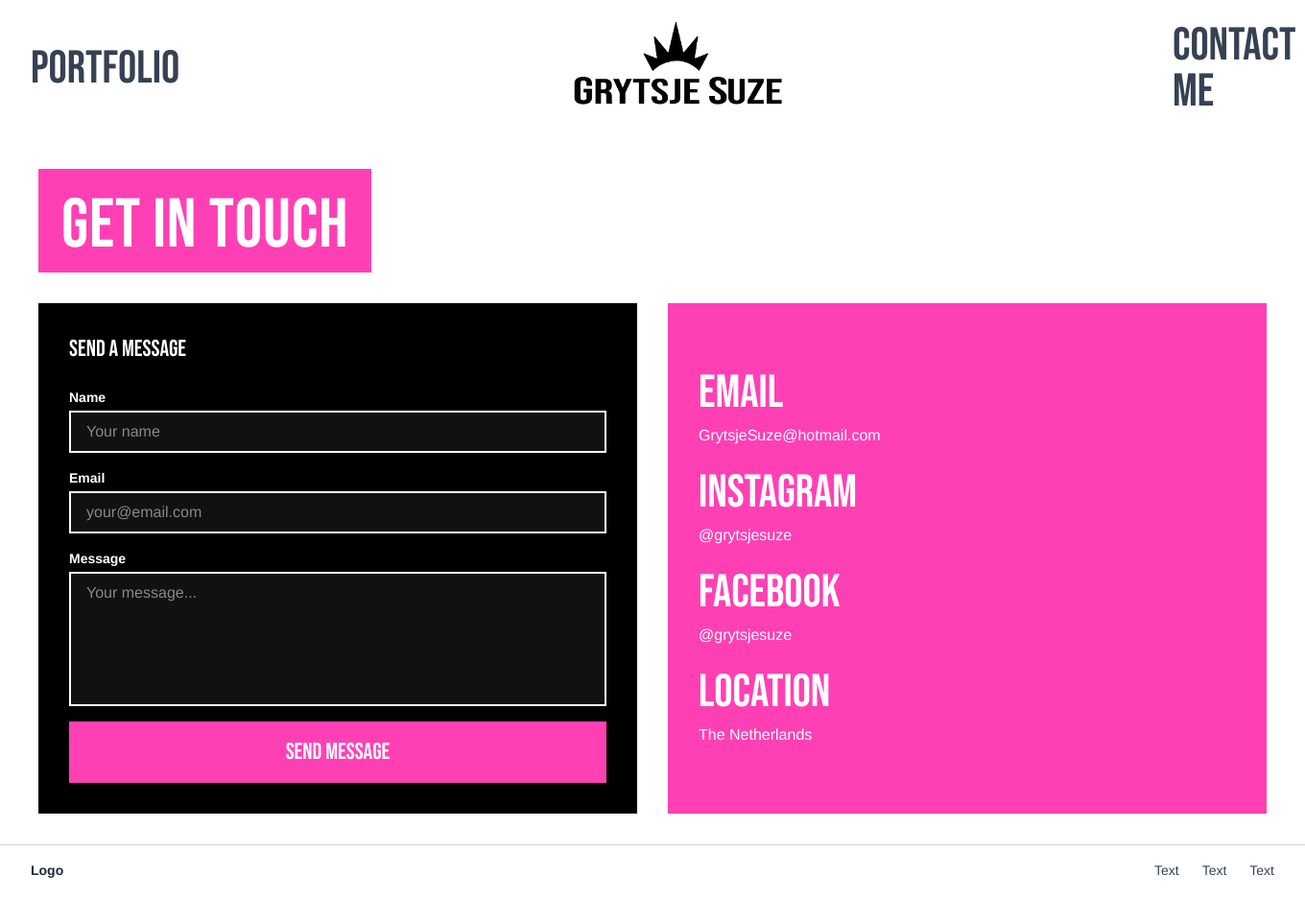
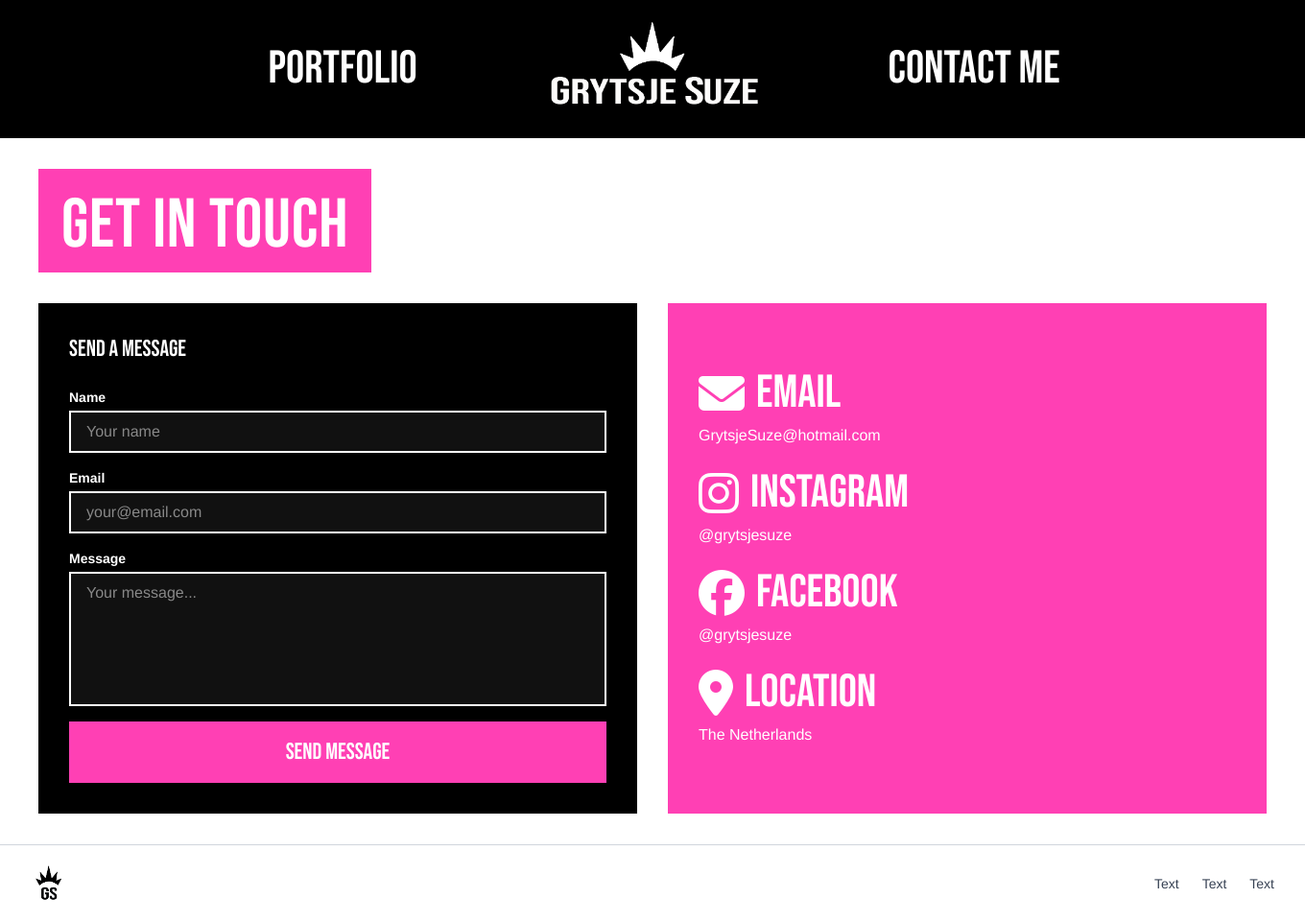
Before and after one commit to Nickey-Loots/project_Grytsje_Suze, a PHP site: page /contact.php in a window 1360 px wide. Shown: the whole page at 96% size. Before the commit the page ends 915 px from the top, so only its background shows below. Run offline with PHP 8.4, Linux system fonts and the light colour scheme.

Commit message:
mobile fixes for contact and home page

```diff
--- a/contact.php
+++ b/contact.php
@@ -6,33 +6,34 @@
     <title>Contact</title>
     <link href="https://fonts.googleapis.com/css2?family=Bebas+Neue&display=swap" rel="stylesheet">
     <link href="./public/css/output.css" rel="stylesheet">
+    <link href="https://cdnjs.cloudflare.com/ajax/libs/font-awesome/6.5.0/css/all.min.css" rel="stylesheet">
 </head>
 <body class="flex flex-col min-h-screen" style="font-family: 'Helvetica World', Helvetica, Arial, sans-serif;">
 
     <!-- Navbar -->
-    <header class="px-8 py-4 flex items-center justify-between">
-        <nav class="text-gray-700 flex-1 flex justify-end pr-100 text-5xl" style="font-family: 'Bebas Neue', sans-serif;"><a href="portfolio.php">Portfolio</a></nav>
-        <div class="flex-shrink-0 flex items-center justify-center">
-            <a href="index.php"><img src="./images/GS Grytsje Suze Logo goed-01.png" alt="GS Grytsje Suze Logo" class="h-28 w-auto"></a>
+    <header class="px-4 md:px-8 py-4 flex items-center justify-between" style="background-color: #000;">
+        <nav class="text-white flex-1 flex justify-end text-2xl md:text-5xl md:pr-24" style="font-family: 'Bebas Neue', sans-serif;"><a href="portfolio.php" class="text-white">Portfolio</a></nav>
+        <div class="flex-shrink-0 flex items-center justify-center px-3 md:px-8">
+            <a href="index.php"><img src="./images/groot logo wit.png" alt="GS Grytsje Suze Logo" class="h-16 md:h-28 w-auto"></a>
         </div>
-        <nav class="text-gray-700 flex-1 flex justify-start pl-100 text-5xl" style="font-family: 'Bebas Neue', sans-serif;"><a href="contact.php">Contact Me</a></nav>
+        <nav class="text-white flex-1 flex justify-start text-2xl md:text-5xl md:pl-24" style="font-family: 'Bebas Neue', sans-serif;"><a href="contact.php" class="text-white">Contact Me</a></nav>
     </header>
 
     <!-- Main -->
-    <main class="flex-1 px-8 py-8">
+    <main class="flex-1 px-4 md:px-8 py-6 md:py-8">
 
         <!-- Heading banner -->
-        <div class="mb-8 flex justify-start items-center max-w-7xl mx-auto">
-            <div class="flex items-center px-6 pt-6 pb-3" style="background-color: #ff40b4; font-family: 'Bebas Neue', sans-serif; letter-spacing: 0.05em;">
-                <span class="text-white" style="font-size: 4.5rem; line-height: 1;">GET IN TOUCH</span>
+        <div class="mb-6 md:mb-8 flex justify-start items-center max-w-7xl mx-auto">
+            <div class="flex items-center px-4 md:px-6 pt-4 md:pt-6 pb-2 md:pb-3" style="background-color: #ff40b4; font-family: 'Bebas Neue', sans-serif; letter-spacing: 0.05em;">
+                <span class="text-white" style="font-size: clamp(2rem, 8vw, 4.5rem); line-height: 1;">GET IN TOUCH</span>
             </div>
         </div>
 
         <!-- Contact section -->
-        <div class="max-w-7xl mx-auto grid grid-cols-2 gap-8">
+        <div class="max-w-7xl mx-auto grid grid-cols-1 md:grid-cols-2 gap-6 md:gap-8">
 
             <!-- Contact form -->
-            <div class="p-8" style="background-color: #000;">
+            <div class="p-6 md:p-8" style="background-color: #000;">
                 <h2 class="text-2xl mb-6 text-white" style="font-family: 'Bebas Neue', sans-serif;">Send a Message</h2>
                 <form action="" method="POST" class="flex flex-col gap-4">
                     <div class="flex flex-col gap-1">
@@ -52,21 +53,21 @@
             </div>
 
             <!-- Contact info -->
-            <div class="flex flex-col gap-6 justify-center px-8 py-8" style="background-color: #ff40b4;">
+            <div class="flex flex-col gap-6 justify-center px-6 md:px-8 py-6 md:py-8" style="background-color: #ff40b4;">
                 <div>
-                    <p class="text-5xl mb-2 text-white" style="font-family: 'Bebas Neue', sans-serif;">Email</p>
+                    <p class="text-3xl md:text-5xl mb-2 text-white flex items-center gap-3" style="font-family: 'Bebas Neue', sans-serif;"><i class="fa-solid fa-envelope"></i> Email</p>
                     <p class="text-white">GrytsjeSuze@hotmail.com</p>
                 </div>
                 <div>
-                    <p class="text-5xl mb-2 text-white" style="font-family: 'Bebas Neue', sans-serif;">Instagram</p>
+                    <p class="text-3xl md:text-5xl mb-2 text-white flex items-center gap-3" style="font-family: 'Bebas Neue', sans-serif;"><i class="fa-brands fa-instagram"></i> Instagram</p>
                     <p class="text-white">@grytsjesuze</p>
                 </div>
                 <div>
-                    <p class="text-5xl mb-2 text-white" style="font-family: 'Bebas Neue', sans-serif;">Facebook</p>
+                    <p class="text-3xl md:text-5xl mb-2 text-white flex items-center gap-3" style="font-family: 'Bebas Neue', sans-serif;"><i class="fa-brands fa-facebook"></i> Facebook</p>
                     <p class="text-white">@grytsjesuze</p>
                 </div>
                 <div>
-                    <p class="text-5xl mb-2 text-white" style="font-family: 'Bebas Neue', sans-serif;">Location</p>
+                    <p class="text-3xl md:text-5xl mb-2 text-white flex items-center gap-3" style="font-family: 'Bebas Neue', sans-serif;"><i class="fa-solid fa-location-dot"></i> Location</p>
                     <p class="text-white">The Netherlands</p>
                 </div>
             </div>
@@ -75,8 +76,8 @@
     </main>
 
     <!-- Footer -->
-    <footer class="border-t border-gray-300 px-8 py-4 flex items-center justify-between">
-        <div class="text-sm font-bold text-gray-800">Logo</div>
+    <footer class="border-t border-gray-300 px-4 md:px-8 py-4 flex flex-col md:flex-row items-center justify-between gap-3">
+        <div><a href="index.php"><img src="./images/GS Grytsje Suze Logo goed-02.png" alt="GS Grytsje Suze Logo 02" class="h-12 w-auto"></a></div>
         <nav class="flex gap-6 text-sm text-gray-700">
             <a href="#" class="hover:underline">Text</a>
             <a href="#" class="hover:underline">Text</a>
--- a/public/css/output.css
+++ b/public/css/output.css
@@ -8,37 +8,35 @@
     --font-mono: ui-monospace, SFMono-Regular, Menlo, Monaco, Consolas, "Liberation Mono",
       "Courier New", monospace;
     --color-pink-500: oklch(65.6% 0.241 354.308);
-    --color-pink-600: oklch(59.2% 0.249 0.584);
     --color-gray-300: oklch(87.2% 0.01 258.338);
-    --color-gray-500: oklch(55.1% 0.027 264.364);
     --color-gray-600: oklch(44.6% 0.03 256.802);
     --color-gray-700: oklch(37.3% 0.034 259.733);
     --color-gray-800: oklch(27.8% 0.033 256.848);
-    --color-gray-900: oklch(21% 0.034 264.665);
     --color-black: #000;
     --color-white: #fff;
     --spacing: 0.25rem;
-    --container-4xl: 56rem;
-    --container-5xl: 64rem;
-    --container-6xl: 72rem;
     --container-7xl: 80rem;
     --text-xs: 0.75rem;
     --text-xs--line-height: calc(1 / 0.75);
     --text-sm: 0.875rem;
     --text-sm--line-height: calc(1.25 / 0.875);
+    --text-base: 1rem;
+    --text-base--line-height: calc(1.5 / 1);
     --text-lg: 1.125rem;
     --text-lg--line-height: calc(1.75 / 1.125);
     --text-xl: 1.25rem;
     --text-xl--line-height: calc(1.75 / 1.25);
     --text-2xl: 1.5rem;
     --text-2xl--line-height: calc(2 / 1.5);
+    --text-3xl: 1.875rem;
+    --text-3xl--line-height: calc(2.25 / 1.875);
+    --text-4xl: 2.25rem;
+    --text-4xl--line-height: calc(2.5 / 2.25);
     --text-5xl: 3rem;
     --text-5xl--line-height: 1;
-    --text-7xl: 4.5rem;
-    --text-7xl--line-height: 1;
+    --text-6xl: 3.75rem;
+    --text-6xl--line-height: 1;
     --font-weight-bold: 700;
-    --tracking-widest: 0.1em;
-    --radius-lg: 0.5rem;
     --radius-xl: 0.75rem;
     --default-transition-duration: 150ms;
     --default-transition-timing-function: cubic-bezier(0.4, 0, 0.2, 1);
@@ -207,14 +205,14 @@
   .mx-auto {
     margin-inline: auto;
   }
-  .mt-8 {
-    margin-top: calc(var(--spacing) * 8);
-  }
-  .mb-1 {
-    margin-bottom: calc(var(--spacing) * 1);
+  .mt-4 {
+    margin-top: calc(var(--spacing) * 4);
   }
   .mb-2 {
     margin-bottom: calc(var(--spacing) * 2);
+  }
+  .mb-4 {
+    margin-bottom: calc(var(--spacing) * 4);
   }
   .mb-6 {
     margin-bottom: calc(var(--spacing) * 6);
@@ -228,11 +226,14 @@
   .grid {
     display: grid;
   }
-  .table {
-    display: table;
+  .hidden {
+    display: none;
   }
-  .h-28 {
-    height: calc(var(--spacing) * 28);
+  .h-12 {
+    height: calc(var(--spacing) * 12);
+  }
+  .h-16 {
+    height: calc(var(--spacing) * 16);
   }
   .h-full {
     height: 100%;
@@ -252,20 +253,14 @@
   .flex-1 {
     flex: 1;
   }
-  .flex-shrink {
-    flex-shrink: 1;
-  }
   .flex-shrink-0 {
     flex-shrink: 0;
   }
-  .border-collapse {
-    border-collapse: collapse;
-  }
-  .resize {
-    resize: both;
-  }
   .resize-none {
     resize: none;
+  }
+  .grid-cols-1 {
+    grid-template-columns: repeat(1, minmax(0, 1fr));
   }
   .grid-cols-2 {
     grid-template-columns: repeat(2, minmax(0, 1fr));
@@ -294,14 +289,14 @@
   .gap-2 {
     gap: calc(var(--spacing) * 2);
   }
+  .gap-3 {
+    gap: calc(var(--spacing) * 3);
+  }
   .gap-4 {
     gap: calc(var(--spacing) * 4);
   }
   .gap-6 {
     gap: calc(var(--spacing) * 6);
-  }
-  .gap-8 {
-    gap: calc(var(--spacing) * 8);
   }
   .overflow-hidden {
     overflow: hidden;
@@ -311,10 +306,6 @@
   }
   .rounded-xl {
     border-radius: var(--radius-xl);
-  }
-  .border {
-    border-style: var(--tw-border-style);
-    border-width: 1px;
   }
   .border-2 {
     border-style: var(--tw-border-style);
@@ -341,10 +332,6 @@
     --tw-gradient-position: to top in oklab;
     background-image: linear-gradient(var(--tw-gradient-stops));
   }
-  .from-black {
-    --tw-gradient-from: var(--color-black);
-    --tw-gradient-stops: var(--tw-gradient-via-stops, var(--tw-gradient-position), var(--tw-gradient-from) var(--tw-gradient-from-position), var(--tw-gradient-to) var(--tw-gradient-to-position));
-  }
   .from-black\/50 {
     --tw-gradient-from: color-mix(in srgb, #000 50%, transparent);
     @supports (color: color-mix(in lab, red, red)) {
@@ -359,8 +346,11 @@
   .object-cover {
     object-fit: cover;
   }
-  .p-8 {
-    padding: calc(var(--spacing) * 8);
+  .p-6 {
+    padding: calc(var(--spacing) * 6);
+  }
+  .px-3 {
+    padding-inline: calc(var(--spacing) * 3);
   }
   .px-4 {
     padding-inline: calc(var(--spacing) * 4);
@@ -380,31 +370,25 @@
   .py-4 {
     padding-block: calc(var(--spacing) * 4);
   }
+  .py-5 {
+    padding-block: calc(var(--spacing) * 5);
+  }
   .py-6 {
     padding-block: calc(var(--spacing) * 6);
   }
-  .py-8 {
-    padding-block: calc(var(--spacing) * 8);
+  .pt-4 {
+    padding-top: calc(var(--spacing) * 4);
   }
-  .pt-6 {
-    padding-top: calc(var(--spacing) * 6);
-  }
-  .pr-100 {
-    padding-right: calc(var(--spacing) * 100);
-  }
-  .pb-3 {
-    padding-bottom: calc(var(--spacing) * 3);
-  }
-  .pl-100 {
-    padding-left: calc(var(--spacing) * 100);
+  .pb-2 {
+    padding-bottom: calc(var(--spacing) * 2);
   }
   .text-2xl {
     font-size: var(--text-2xl);
     line-height: var(--tw-leading, var(--text-2xl--line-height));
   }
-  .text-5xl {
-    font-size: var(--text-5xl);
-    line-height: var(--tw-leading, var(--text-5xl--line-height));
+  .text-3xl {
+    font-size: var(--text-3xl);
+    line-height: var(--tw-leading, var(--text-3xl--line-height));
   }
   .text-sm {
     font-size: var(--text-sm);
@@ -424,22 +408,12 @@
   .text-gray-700 {
     color: var(--color-gray-700);
   }
-  .text-gray-800 {
-    color: var(--color-gray-800);
-  }
   .text-white {
     color: var(--color-white);
-  }
-  .underline {
-    text-decoration-line: underline;
   }
   .shadow-lg {
     --tw-shadow: 0 10px 15px -3px var(--tw-shadow-color, rgb(0 0 0 / 0.1)), 0 4px 6px -4px var(--tw-shadow-color, rgb(0 0 0 / 0.1));
     box-shadow: var(--tw-inset-shadow), var(--tw-inset-ring-shadow), var(--tw-ring-offset-shadow), var(--tw-ring-shadow), var(--tw-shadow);
-  }
-  .outline {
-    outline-style: var(--tw-outline-style);
-    outline-width: 1px;
   }
   .transition-all {
     transition-property: all;
@@ -471,6 +445,92 @@
   .focus\:border-pink-500 {
     &:focus {
       border-color: var(--color-pink-500);
+    }
+  }
+  .md\:mt-8 {
+    @media (width >= 48rem) {
+      margin-top: calc(var(--spacing) * 8);
+    }
+  }
+  .md\:mb-8 {
+    @media (width >= 48rem) {
+      margin-bottom: calc(var(--spacing) * 8);
+    }
+  }
+  .md\:grid {
+    @media (width >= 48rem) {
+      display: grid;
+    }
+  }
+  .md\:hidden {
+    @media (width >= 48rem) {
+      display: none;
+    }
+  }
+  .md\:h-28 {
+    @media (width >= 48rem) {
+      height: calc(var(--spacing) * 28);
+    }
+  }
+  .md\:grid-cols-2 {
+    @media (width >= 48rem) {
+      grid-template-columns: repeat(2, minmax(0, 1fr));
+    }
+  }
+  .md\:flex-row {
+    @media (width >= 48rem) {
+      flex-direction: row;
+    }
+  }
+  .md\:gap-8 {
+    @media (width >= 48rem) {
+      gap: calc(var(--spacing) * 8);
+    }
+  }
+  .md\:p-8 {
+    @media (width >= 48rem) {
+      padding: calc(var(--spacing) * 8);
+    }
+  }
+  .md\:px-6 {
+    @media (width >= 48rem) {
+      padding-inline: calc(var(--spacing) * 6);
+    }
+  }
+  .md\:px-8 {
+    @media (width >= 48rem) {
+      padding-inline: calc(var(--spacing) * 8);
+    }
+  }
+  .md\:py-8 {
+    @media (width >= 48rem) {
+      padding-block: calc(var(--spacing) * 8);
+    }
+  }
+  .md\:pt-6 {
+    @media (width >= 48rem) {
+      padding-top: calc(var(--spacing) * 6);
+    }
+  }
+  .md\:pr-24 {
+    @media (width >= 48rem) {
+      padding-right: calc(var(--spacing) * 24);
+    }
+  }
+  .md\:pb-3 {
+    @media (width >= 48rem) {
+      padding-bottom: calc(var(--spacing) * 3);
+    }
+  }
+  .md\:pl-24 {
+    @media (width >= 48rem) {
+      padding-left: calc(var(--spacing) * 24);
+    }
+  }
+  .md\:text-5xl {
+    @media (width >= 48rem) {
+      font-size: var(--text-5xl);
+      line-height: var(--tw-leading, var(--text-5xl--line-height));
     }
   }
 }
@@ -590,11 +650,6 @@
   inherits: false;
   initial-value: 0 0 #0000;
 }
-@property --tw-outline-style {
-  syntax: "*";
-  inherits: false;
-  initial-value: solid;
-}
 @property --tw-duration {
   syntax: "*";
   inherits: false;
@@ -627,7 +682,6 @@
       --tw-ring-offset-width: 0px;
       --tw-ring-offset-color: #fff;
       --tw-ring-offset-shadow: 0 0 #0000;
-      --tw-outline-style: solid;
       --tw-duration: initial;
     }
   }
```
Also changed, not shown: index.php (+31 -24 lines), images/heartbagduo.jpg (added), images/heartbagpink.jpg (added).
